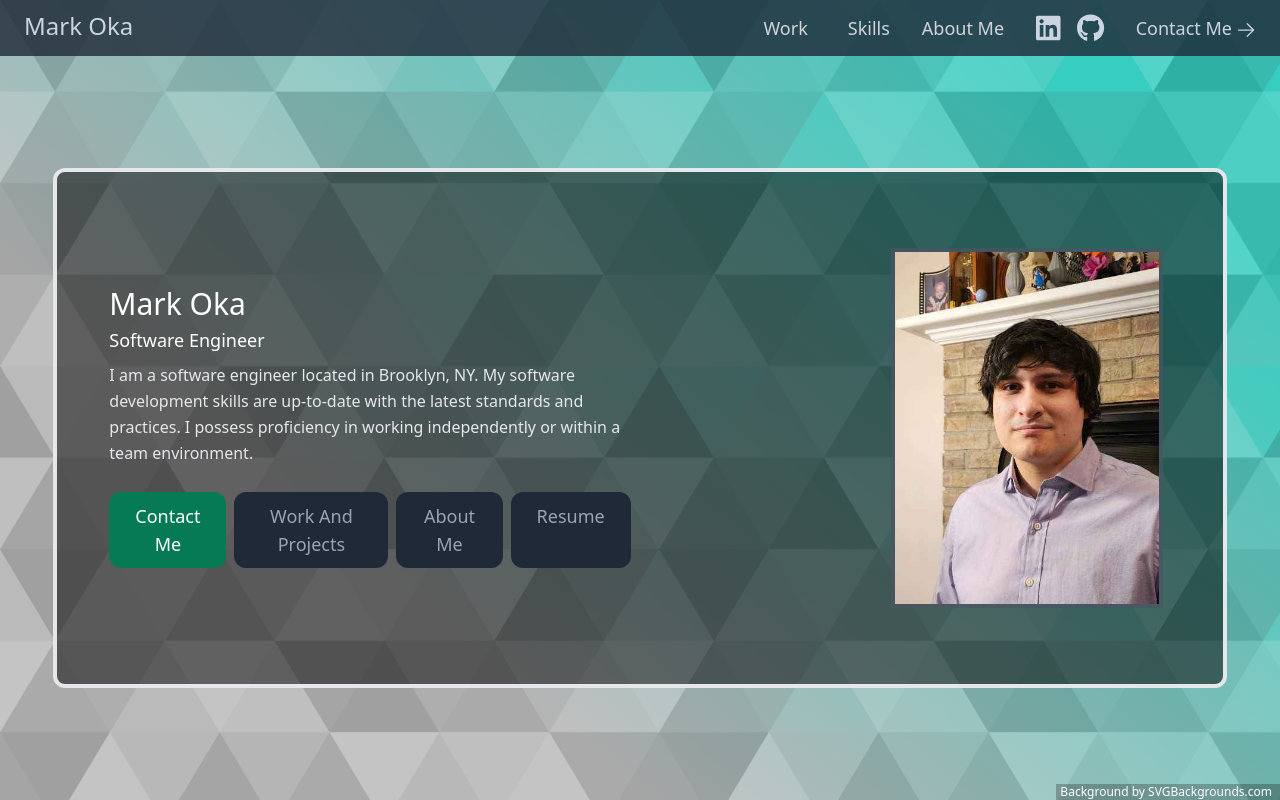
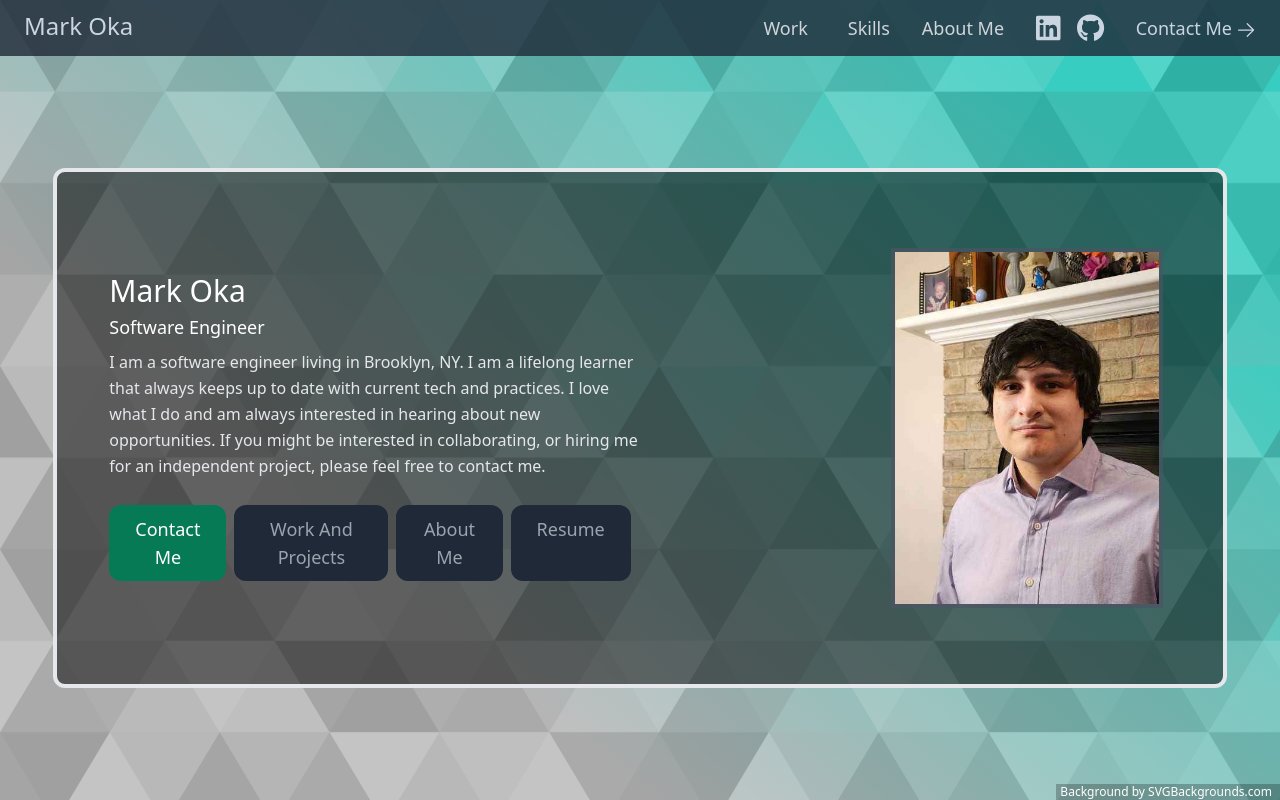
Before and after one commit to markoka101/portfolio, a React (Create React App) app: page / in a window 1280 px wide. Built offline with nearby package versions, Linux system fonts and the light colour scheme.

Commit message:
changed bio in home page

```diff
--- a/src/components/About.js
+++ b/src/components/About.js
@@ -14,10 +14,13 @@ export default function About() {
                         </p>
                     </h1>
                     <p className="mb-6 leading-relaxed text-gray-200 text-left">
-                        I am a software engineer located in Brooklyn, NY. My
-                        software development skills are up-to-date with the
-                        latest standards and practices. I possess proficiency in
-                        working independently or within a team environment.
+                        I am a software engineer living in Brooklyn, NY. I am a
+                        lifelong learner that always keeps up to date with
+                        current tech and practices. I love what I do and am
+                        always interested in hearing about new opportunities. If
+                        you might be interested in collaborating, or hiring me
+                        for an independent project, please feel free to contact
+                        me.
                     </p>
                     <div className="flex flex-col md:flex-row lg:flex-row justify-center">
                         <button
```
